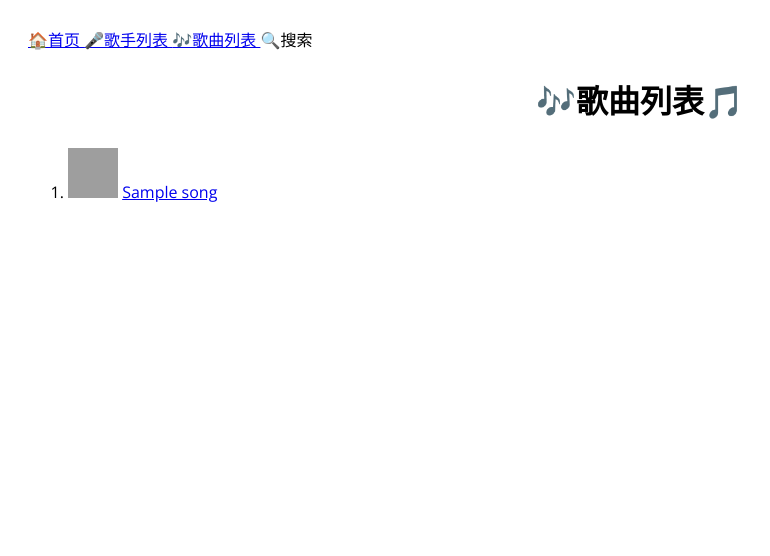
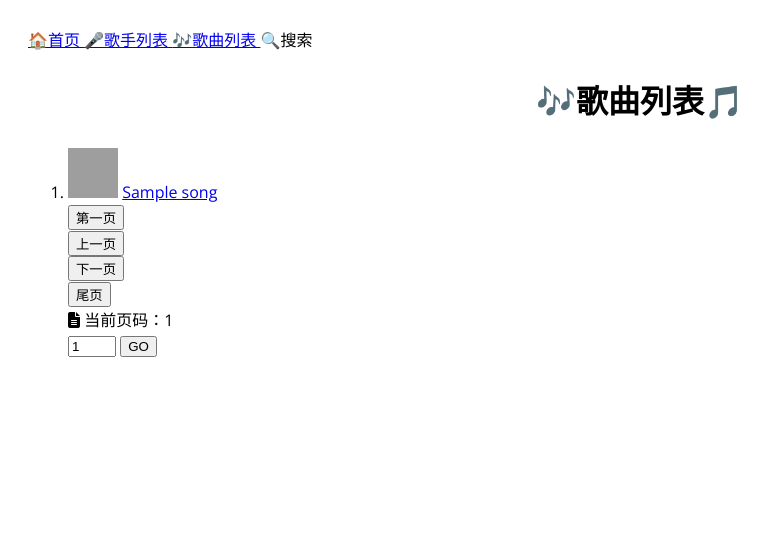
Before and after one commit to wkj2333666/web, a Django app: template TestWeb/SongInfo/templates/SongInfo/song_list.html in a window 1280 px wide. Shown: the top 556 px of the page, without its empty margins (0-770 px from the left). Run offline with Django 5.2, Linux system fonts and the light colour scheme; the template is opened without the code that fills it: most values are stand-ins (such as "Sample title", 1, 10 or a date in 2020); grey boxes are pictures that could not be loaded.

```diff
--- a/TestWeb/SongInfo/templates/SongInfo/song_list.html
+++ b/TestWeb/SongInfo/templates/SongInfo/song_list.html
@@ -55,7 +55,7 @@
         <div>
             <h1 class="music-h1" align="center">🎶歌曲列表🎵</h1>
 
-            <ol class="music-list">
+            <ol class="music-list" start={{ol_start_num}}>
             {% for song in songs %}
                 <li>
                     {% with song_id_str=song.song_id|stringformat:"s" %}
@@ -77,6 +77,43 @@
             {% endfor %}
             </ul>
 
+            <div class="pagination-container">
+                <!-- 第一页按钮 -->
+                <form class="pagination-form" action="page=1">
+                    {% csrf_token %}
+                    <input class="pagination-btn" type="submit" value="第一页">
+                </form>
+
+                <!-- 上一页按钮 -->
+                <form class="pagination-form" action="page={{previous_page}}">
+                    {% csrf_token %}
+                    <input class="pagination-btn" type="submit" value="上一页">
+                </form>
+
+                <!-- 下一页按钮 -->
+                <form class="pagination-form" action="page={{next_page}}">
+                    {% csrf_token %}
+                    <input class="pagination-btn" type="submit" value="下一页">
+                </form>
+
+                <!-- 尾页按钮 -->
+                <form class="pagination-form" action="page={{max_page_num}}">
+                    {% csrf_token %}
+                    <input class="pagination-btn" type="submit" value="尾页">
+                </form>
+
+                <!-- 当前页码 -->
+                <span class="current-page">
+                    <i class="fas fa-file-alt"></i> 当前页码：<span id="currentPage">{{current_page}}</span>
+                </span>
+
+                <!-- 页码跳转 -->
+                <form class="pagination-form" action="goto">
+                    <input type="number" min="1" max="{{max_page_num}}" value="1" class="page-input" id="pageInput" name="goto_page">
+                    <input type="submit" class="pagination-btn" value="GO">
+                </form>
+            </div>
+
         </div>
 
     </body>
--- a/TestWeb/SongInfo/urls.py
+++ b/TestWeb/SongInfo/urls.py
@@ -22,7 +22,9 @@ from . import views
 
 urlpatterns = [
     path("id=<int:song_id>", views.show_song_info),
-    path("list", views.show_song_list),
+    path("list/page=<int:page_num>", views.show_song_list),
+    path("list", views.show_song_list_redirect),
+    path("list/goto", views.goto_page),
     path("comment/id=<int:song_id>", views.post_comment),
     path("del-comment", views.del_comment),
 ]
```
Also changed, not shown: TestWeb/SongInfo/templates/SongInfo/song_info.html (+8 -6 lines), TestWeb/SongInfo/views.py (+29 -3 lines).
